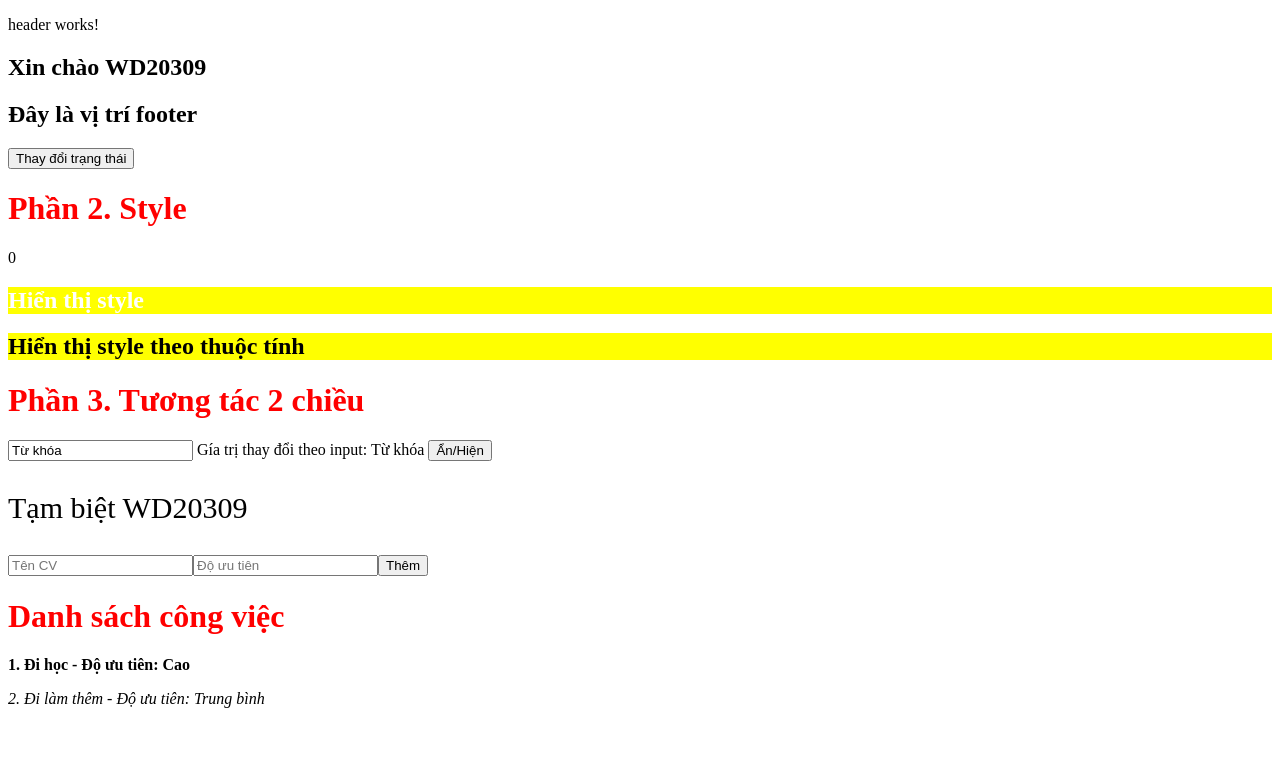
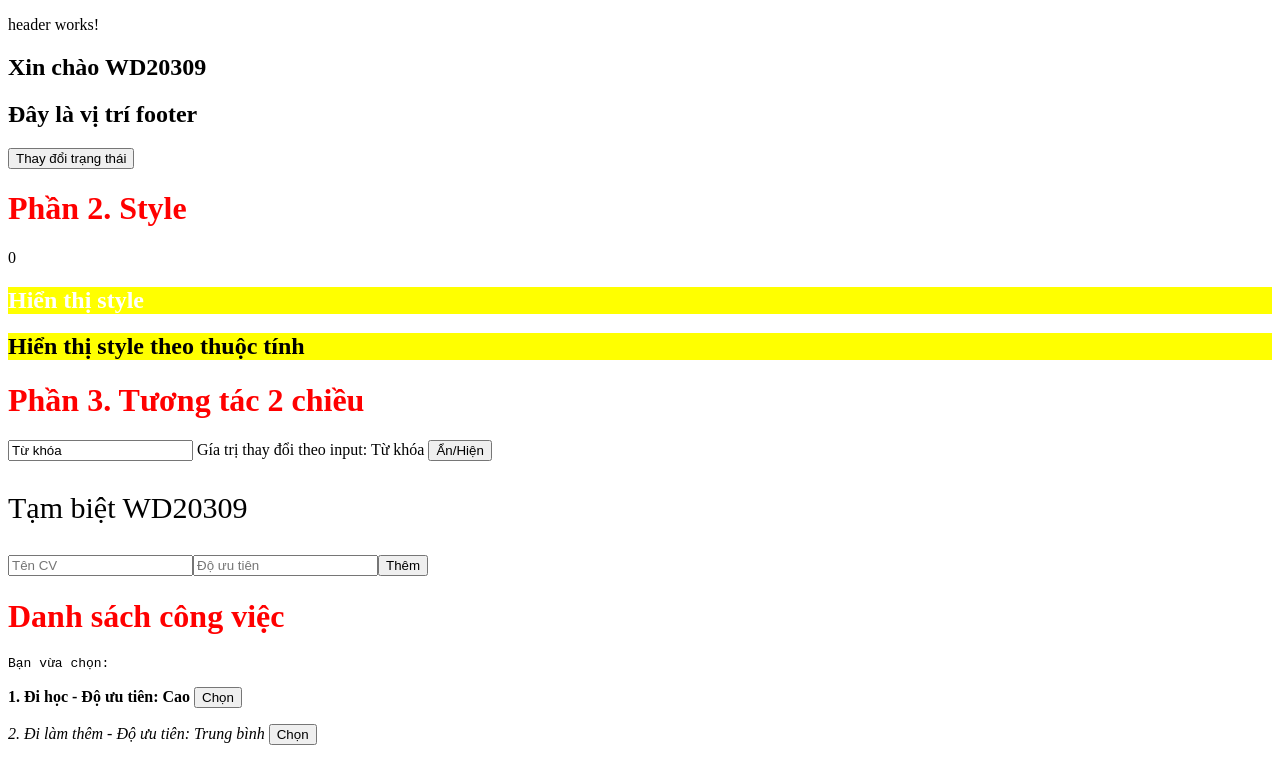
Before and after one commit to angocit/web208, an Angular app: page / in a window 1280 px wide. Shown: the top 784 px of the page. Built offline with nearby package versions, Linux system fonts and the light colour scheme.

Commit message:
b4:Sử dụng Output trong component

```diff
--- a/src/app/app.html
+++ b/src/app/app.html
@@ -19,6 +19,7 @@ Gía trị thay đổi theo input: {{keywords}}
 <input type="text" placeholder="Độ ưu tiên" [(ngModel)]="priority"/>
 <button (click)="addTodos()">Thêm</button>
 <h1>Danh sách công việc</h1>
+<pre>Bạn vừa chọn: {{message}}</pre>
 <div>
 @for (item of todos; let i = $index;let even = $even;let isFirst =$first;let isLast = $last; track item.name;) {
     <!-- @if (isFirst){
@@ -34,6 +35,6 @@ Gía trị thay đổi theo input: {{keywords}}
         <li>{{i+1}}. {{item.name}} - Độ ưu tiên: {{item.priority}}</li>
     } -->
     <!-- <app-todoitem [todo]="item" [isFirst]="isFirst" [isLast]="isLast" [index]="i"/> -->
-    <app-todoitem [todoinfo]="{todo:item,isFirst:isFirst,isLast:isLast,index:i}"/>
+    <app-todoitem (todoname)="CurrentName($event)" [todoinfo]="{todo:item,isFirst:isFirst,isLast:isLast,index:i}"/>
 }
 </div>
--- a/src/app/app.ts
+++ b/src/app/app.ts
@@ -20,6 +20,7 @@ export class App {
   background:string = 'yellow'
   keywords:string = 'Từ khóa'
   name:string = ''
+  message:string = ''
   priority:string = ''
   todos:ITodo[]= [
     {
@@ -56,4 +57,7 @@ export class App {
      this.name=''
      this.priority=''
   }
+  CurrentName =(text:string)=>{
+    this.message = text
+  }
 }
--- a/src/app/components/todoitem/todoitem.html
+++ b/src/app/components/todoitem/todoitem.html
@@ -1 +1,3 @@
-<p [style.font-weight]="todoinfo.isFirst?'bold':''" [style.font-style]="todoinfo.isLast?'italic':''">{{todoinfo.index+1}}. {{todoinfo.todo.name}} - Độ ưu tiên: {{todoinfo.todo.priority}}</p>
+<p [style.font-weight]="todoinfo.isFirst?'bold':''" [style.font-style]="todoinfo.isLast?'italic':''">{{todoinfo.index+1}}. {{todoinfo.todo.name}} - Độ ưu tiên: {{todoinfo.todo.priority}}
+    <button (click)="handleClick(todoinfo.todo.name)">Chọn</button>
+</p>
--- a/src/app/components/todoitem/todoitem.ts
+++ b/src/app/components/todoitem/todoitem.ts
@@ -1,4 +1,4 @@
-import { Component, Input } from '@angular/core';
+import { Component, EventEmitter, Input, Output } from '@angular/core';
 import { ITodo } from '../../interfaces/todo';
 type TTodo={
   todo:ITodo,
@@ -15,4 +15,8 @@ type TTodo={
 
 export class Todoitem {
   @Input() todoinfo:TTodo = {} as TTodo
+  @Output() todoname:EventEmitter<string> = new EventEmitter()
+  handleClick = (text:string)=>{
+    this.todoname.emit(text)
+  }
 }
```
